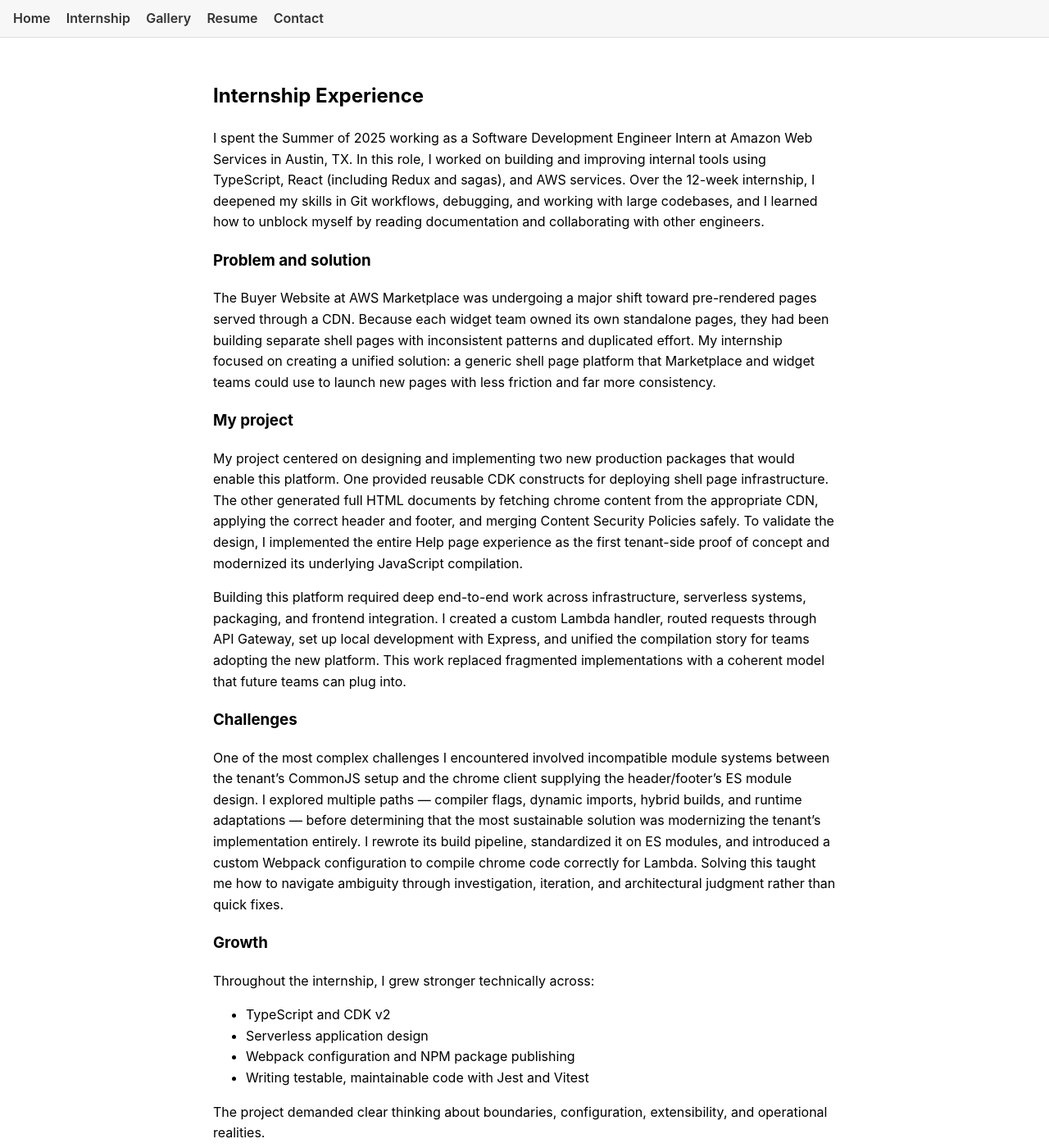
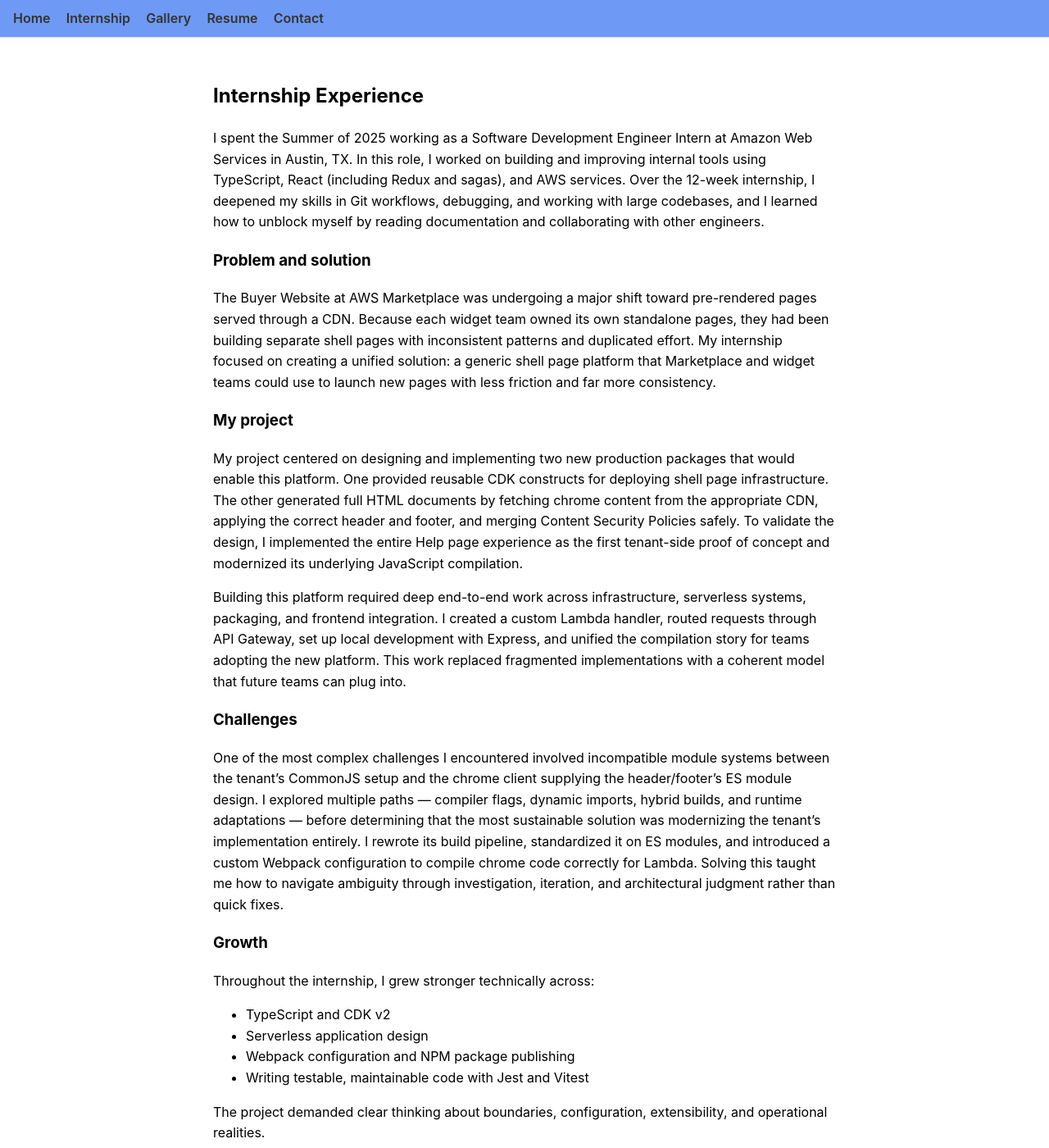
Before and after one commit to cathyzhao33/portfolio, a Jekyll site: the page built from experience.md, in a window 1280 px wide and 1400 px high. Shown: the whole window at 82% size. Built offline with Jekyll 4.4.1, drawn with Linux system fonts in a browser that asks for light colours.

Commit message:
Change navigation background color to #6e99f5

```diff
--- a/_layouts/default.html
+++ b/_layouts/default.html
@@ -14,7 +14,7 @@
     }
 
     .nav {
-      background: #f7f7f7;
+      background: #6e99f5;
       border-bottom: 1px solid #ddd;
       padding: 0.6rem 1rem;
       display: flex;
```
